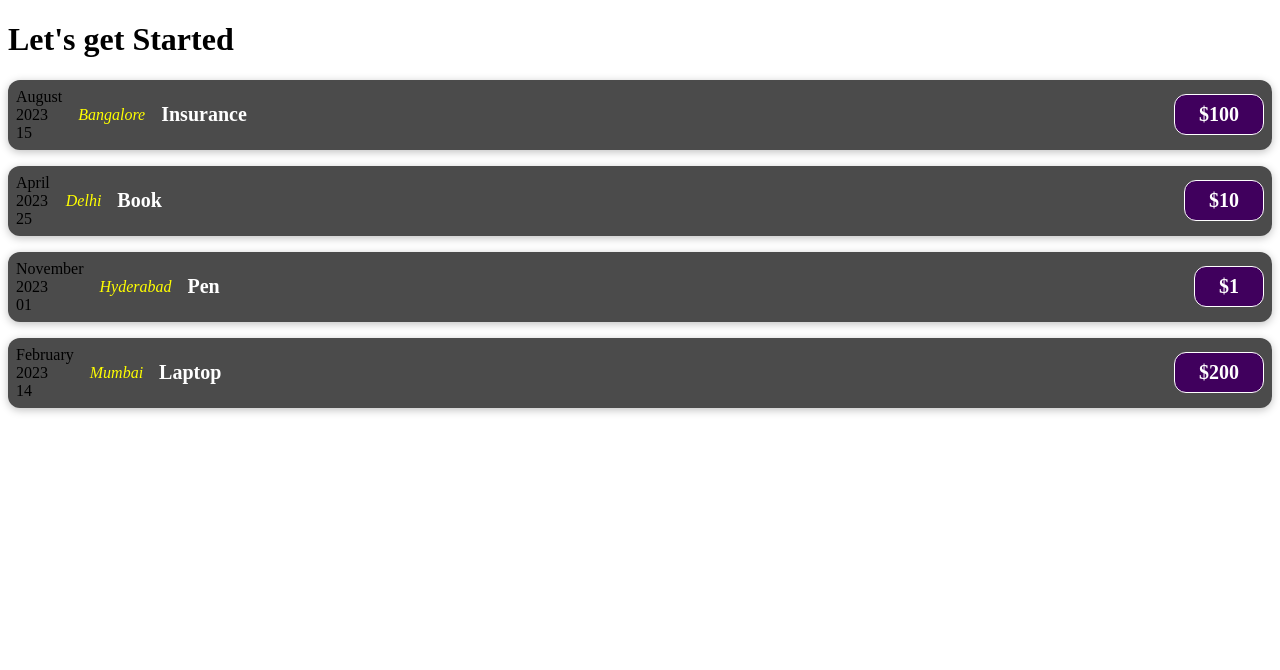
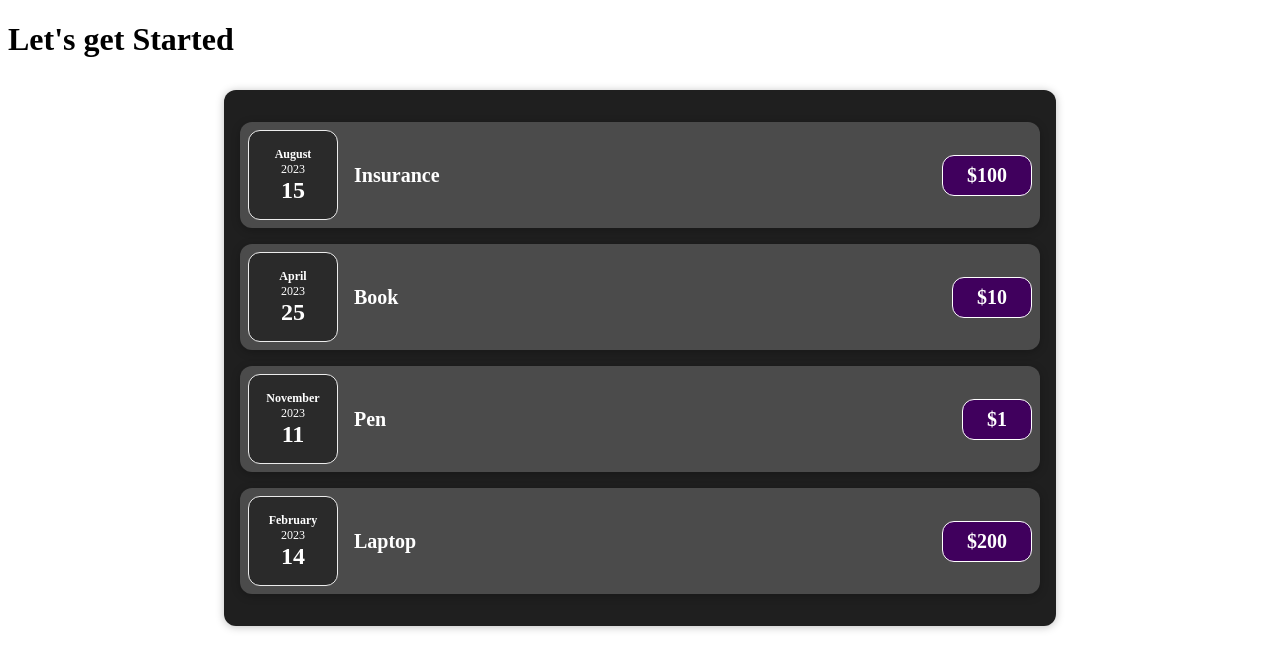
Before and after one commit to SumenKD10/SHP_First_React_App, a React (Create React App) app: page / in a window 1280 px wide. Shown: the top 670 px of the page. Built offline with nearby package versions, Linux system fonts and the light colour scheme.

Commit message:
Splitted Components

```diff
--- a/src/App.js
+++ b/src/App.js
@@ -1,29 +1,10 @@
-// Write your code at the relevant places in the code below:
-
-import ExpenseItem from "./components/ExpenseItem";
+import Expenses from "./components/Expenses";
 
 function App() {
-  const expenses = [
-    { id: "1",location: "Bangalore", date: new Date(2023, 7, 15), title: "Insurance", price: 100 },
-    { id: "2",location: "Delhi", date: new Date(2023, 3, 25), title: "Book", price: 10 },
-    { id: "3",location: "Hyderabad", date: new Date(2023, 10, 1), title: "Pen", price: 1 },
-    { id: "4",location: "Mumbai", date: new Date(2023, 1, 14), title: "Laptop", price: 200 },
-  ];
-
   return (
     <div>
       <h1>Let's get Started</h1>
-      {expenses.map((expense, index) => {
-        return (
-          <ExpenseItem
-            key={expense.id}
-            date={expense.date}
-            title={expense.title}
-            price={expense.price}
-            location={expense.location}
-          ></ExpenseItem>
-        );
-      })}
+      <Expenses></Expenses>
     </div>
   );
 }
--- /dev/null
+++ b/src/components/ExpenseDate.css
@@ -0,0 +1,26 @@
+.expense-date {
+    display: flex;
+    flex-direction: column;
+    width: 5.5rem;
+    height: 5.5rem;
+    border: 1px solid #ececec;
+    background-color: #2a2a2a;
+    color: white;
+    border-radius: 12px;
+    align-items: center;
+    justify-content: center;
+  }
+
+  .expense-date__month {
+    font-size: 0.75rem;
+    font-weight: bold;
+  }
+
+  .expense-date__year {
+    font-size: 0.75rem;
+  }
+
+  .expense-date__day {
+    font-size: 1.5rem;
+    font-weight: bold;
+  }
--- /dev/null
+++ b/src/components/ExpenseDate.js
@@ -0,0 +1,32 @@
+import './ExpenseDate.css';
+const months = [
+  "January",
+  "February",
+  "March",
+  "April",
+  "May",
+  "June",
+  "July",
+  "August",
+  "September",
+  "October",
+  "November",
+  "December",
+];
+
+function ExpenseDate(props){
+  let date = props.date.getDate().toString();
+  const month = months[Number(props.date.getMonth())];
+  const year = props.date.getFullYear();
+  date = date.length === 1 ? "0" + date : date;
+
+  return (
+    <div className='expense-date'>
+      <div className='expense-date__month'>{month}</div>
+      <div className='expense-date__year'>{year}</div>
+      <div className='expense-date__day'>{date}</div>
+    </div>
+  )
+}
+
+export default ExpenseDate;
--- a/src/components/ExpenseItem.js
+++ b/src/components/ExpenseItem.js
@@ -1,24 +1,11 @@
-// Write your code at the relevant places in the code below:
-
+import ExpenseDate from "./ExpenseDate";
 import "./ExpenseItem.css";
-const months = ["January", "February", "March", "April", "May", "June", "July", "August", "September", "October", "November", "December"];
 
 function ExpenseItem(props) {
-  let date = props.date.getDate().toString();
-  const month = months[Number(props.date.getMonth())];
-  const year = props.date.getFullYear();
-  console.log(date, month, year);
-  date = date.length === 1 ? "0" + date : date;
-  console.log("hello",date, month, year);
 
   return (
     <div className="expense-item">
-      <div>
-        <div>{month}</div>
-        <div>{year}</div>
-        <div>{date}</div>
-      </div>
-      <div className="expense-item__location">{props.location}</div>
+      <ExpenseDate date={props.date}></ExpenseDate>
       <div className="expense-item__description">
         <h2>{props.title}</h2>
         <div className="expense-item__price">${props.price}</div>
--- /dev/null
+++ b/src/components/Expenses.css
@@ -0,0 +1,9 @@
+.expenses {
+    padding: 1rem;
+    background-color: rgb(31, 31, 31);
+    margin: 2rem auto;
+    width: 50rem;
+    max-width: 95%;
+    border-radius: 12px;
+    box-shadow: 0 1px 8px rgba(0, 0, 0, 0.25);
+}
--- /dev/null
+++ b/src/components/Expenses.js
@@ -0,0 +1,29 @@
+import ExpenseItem from "./ExpenseItem.js";
+import './Expenses.css';
+
+function Expenses() {
+    const expenses = [
+        { id: "1", date: new Date(2023, 7, 15), title: "Insurance", price: 100 },
+        { id: "2", date: new Date(2023, 3, 25), title: "Book", price: 10 },
+        { id: "3", date: new Date(2023, 10, 11), title: "Pen", price: 1 },
+        { id: "4", date: new Date(2023, 1, 14), title: "Laptop", price: 200 },
+    ];
+    return (
+        <div className="expenses">
+            {
+                expenses.map((expense, index) => {
+                    return (
+                        <ExpenseItem
+                            key={expense.id}
+                            date={expense.date}
+                            title={expense.title}
+                            price={expense.price}
+                        ></ExpenseItem>
+                    );
+                })
+            }
+        </div>
+    )
+}
+
+export default Expenses;
```
